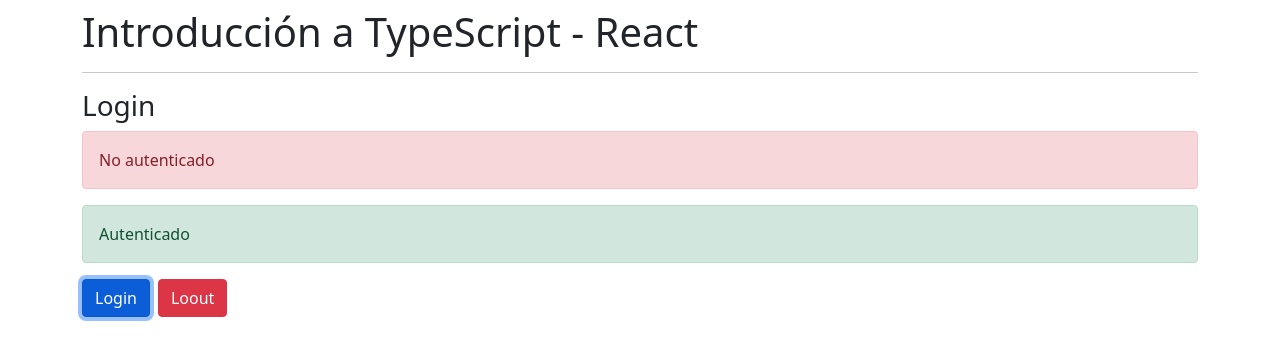
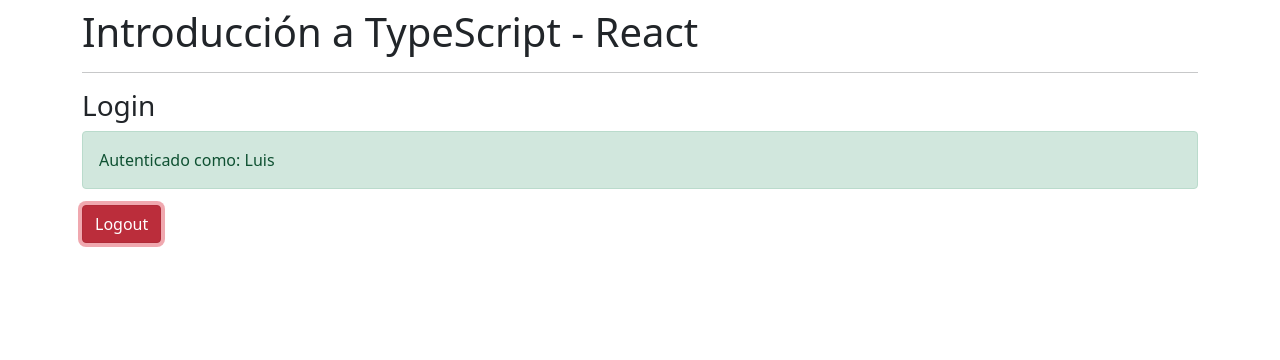
Before and after one commit to LuisRcap/Ejercicios-React-Native, a React (Create React App) app in the folder 01-reforzamiento/: page / in a window 1280 px wide. Both pictures are taken after a click on the button "Login". Shown: the top 360 px of the page. Built offline with nearby package versions, Linux system fonts and the light colour scheme.

Commit message:
Login - Logout :fire:

```diff
--- a/01-reforzamiento/src/components/Login.tsx
+++ b/01-reforzamiento/src/components/Login.tsx
@@ -14,7 +14,14 @@
     nombre: ''
 };
 
-type AuthAction = { type: 'logout' };
+type LoginPayload = {
+    username: string;
+    nombre: string;
+}
+
+type AuthAction =
+    { type: 'logout' } |
+    { type: 'login', payload: LoginPayload };
 
 const authReducer = ( state: AuthState, action: AuthAction ): AuthState => {
     switch (action.type) {
@@ -24,8 +31,16 @@
                 token: null,
                 nombre: '',
                 username: ''
-            }
-            break;
+            };
+
+        case 'login':
+            const { nombre, username } = action.payload;
+            return {
+                validando: false,
+                token: 'abc123',
+                nombre,
+                username
+            };
 
         default:
             return state;
@@ -34,13 +49,27 @@
 
 const Login = () => {
 
-    const [ { validando }, dispatch] = useReducer( authReducer, initialState );
+    const [ { validando, token, nombre }, dispatch] = useReducer( authReducer, initialState );
 
     useEffect(() => {
         setTimeout( () => {
             dispatch({ type: 'logout' });
         }, 1500);
     }, []);
+
+    const login = () => {
+        dispatch({
+            type: 'login',
+            payload: {
+                nombre: 'Luis',
+                username: 'LuisRcap'
+            }
+        });
+    };
+
+    const logout = () => {
+        dispatch({ type: 'logout' });
+    };
 
     if( validando ) {
         return(
@@ -58,25 +87,32 @@
         <>
             <h3>Login</h3>
 
-            <div className="alert alert-danger" >
-                No autenticado
-            </div>
+            {
+                ( token ) ?
+                <div className="alert alert-success" >Autenticado como: { nombre }</div> :
+                <div className="alert alert-danger" >No autenticado</div>
+            }
 
-            <div className="alert alert-success" >
-                Autenticado
-            </div>
-
-            <button
-                className="btn btn-primary me-2"
-            >
-                Login
-            </button>
-
-            <button
-                className="btn btn-danger"
-            >
-                Loout
-            </button>
+            {
+                ( token ) ?
+                (
+                    <button
+                        className="btn btn-danger"
+                        onClick={ logout }
+                    >
+                        Logout
+                    </button>
+                )
+                :
+                (
+                    <button
+                        className="btn btn-primary me-2"
+                        onClick={ login }
+                    >
+                        Login
+                    </button>
+                )
+            }
 
         </>
     )
```
